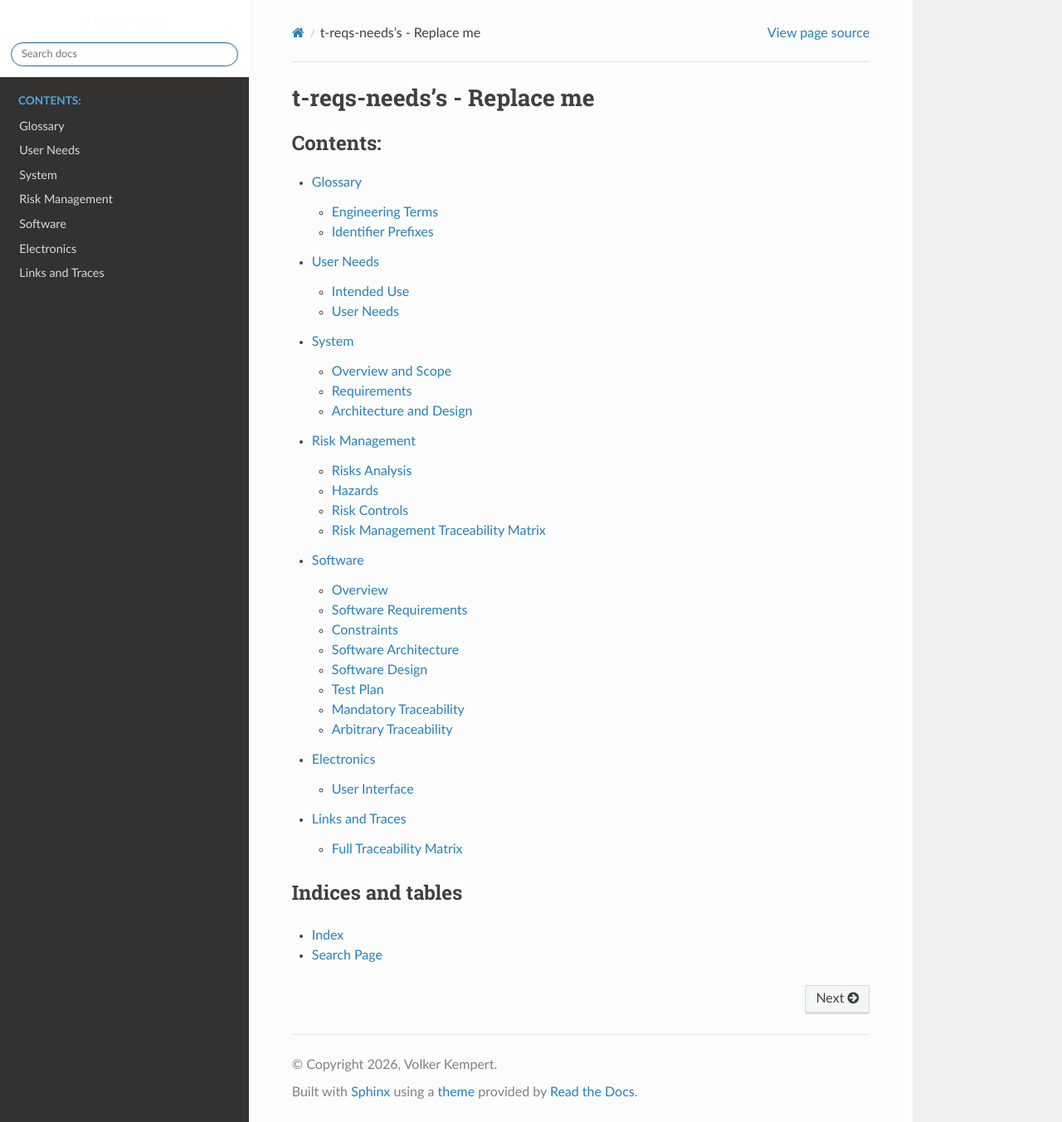
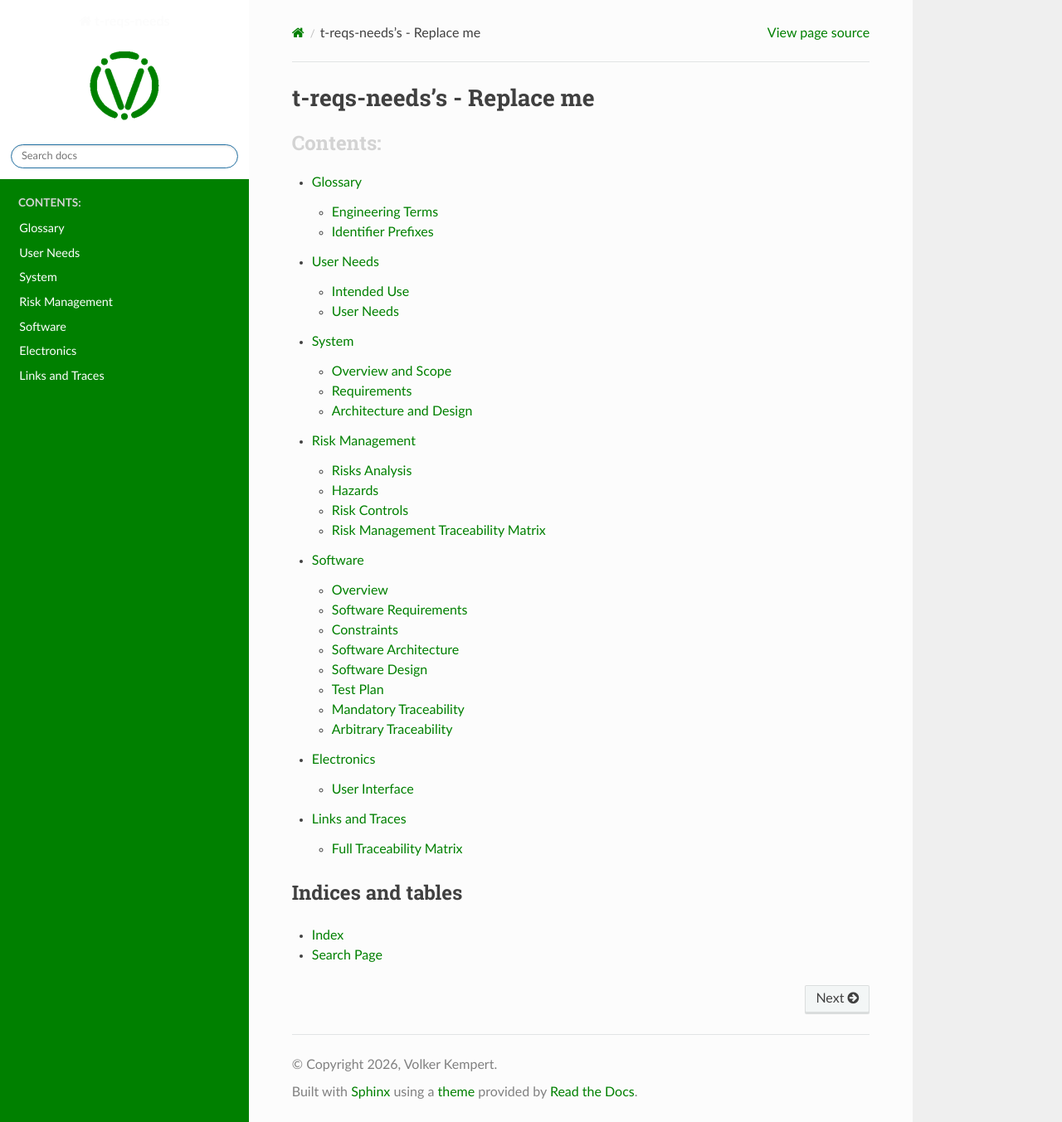
Before and after one commit to almedso/req-t-iso-62304-reference, a Sphinx documentation site: the page built from docs/index.rst, in a window 1280 px wide and 1353 px high. Shown: the whole window at 83% size. Built offline with Sphinx 7.4.7 and the Read the Docs theme 3.1.0, drawn with Linux system fonts in a browser that asks for light colours.

Commit message:
style: Modify HTML look and feel

```diff
--- /dev/null
+++ b/docs/_static/custom.css
@@ -0,0 +1,49 @@
+/* Custom CSS for Sphinx RTD Theme */
+
+/* Change left sidebar background color to green */
+.wy-nav-side {
+    background-color: green;
+}
+
+/* Adjust navigation link colors for visibility on green background */
+.wy-nav-side .wy-menu-vertical a {
+    color: white;
+}
+
+/* Hover effect for navigation links */
+.wy-nav-side .wy-menu-vertical a:hover {
+    background-color: darkgreen;
+    color: white;
+}
+
+/* Active/current page link */
+.wy-nav-side .wy-menu-vertical .current > a,
+.wy-nav-side .wy-menu-vertical .current > a:hover {
+    background-color: darkgreen;
+    color: white;
+}
+
+/* Change TOC caption color to dark green */
+.caption {
+    color: lightgray !important;
+}
+
+/* Change link colors to green */
+a {
+    color: green;
+}
+
+a:visited {
+    color: darkgreen;
+}
+
+/* Style note boxes with green */
+.admonition.note {
+    background-color: lightgreen;
+    border-color: green;
+}
+
+.admonition.note .admonition-title {
+    background-color: green;
+    color: white;
+}
--- a/docs/conf.py
+++ b/docs/conf.py
@@ -105,7 +105,7 @@ needs_types = [
     dict(directive="swreq",   title="Software Requirement", prefix="SWR_"),
     dict(directive="swspec", title="Specification", prefix="SWS_"),
 
-    dict(directive="test", title="SoftwareTest Case", prefix="SWT_"),
+    dict(directive="test", title="SoftwareTest Case", prefix="TC_"),
 
     dict(directive="elreq",   title="Electronics Requirement", prefix="ELR_"),
 
@@ -210,6 +210,7 @@ needs_constraints = {
 # -- Options for HTML output ----------------------------------------------
 
 html_theme = 'sphinx_rtd_theme'
+html_logo = "_static/almedso-logo-100x100.png"
 html_theme_options = {
     'logo_only': False,
     'prev_next_buttons_location': 'bottom',
@@ -231,6 +232,9 @@ html_theme_options = {
 # relative to this directory. They are copied after the builtin static files,
 # so a file named "default.css" will overwrite the builtin "default.css".
 html_static_path = ['_static']
+
+# Add custom CSS files
+html_css_files = ['custom.css']
 
 
 
```
Also changed, not shown: docs/_static/almedso-logo-100x100.png (added).
